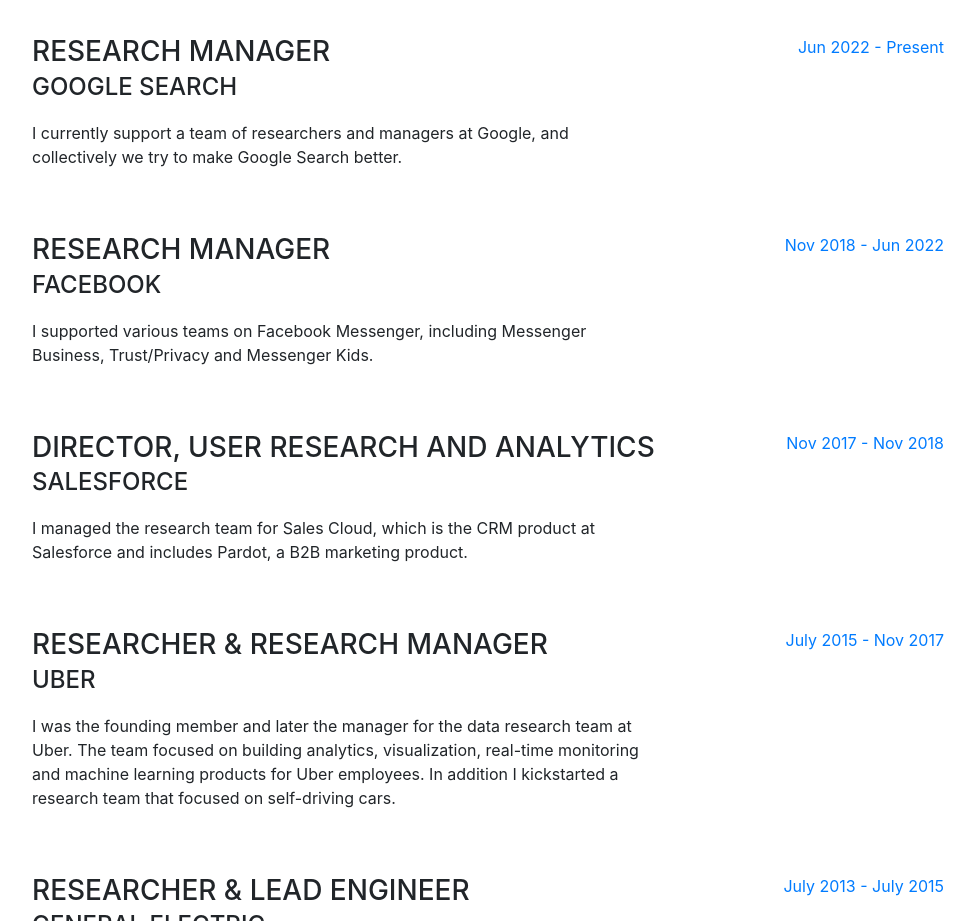
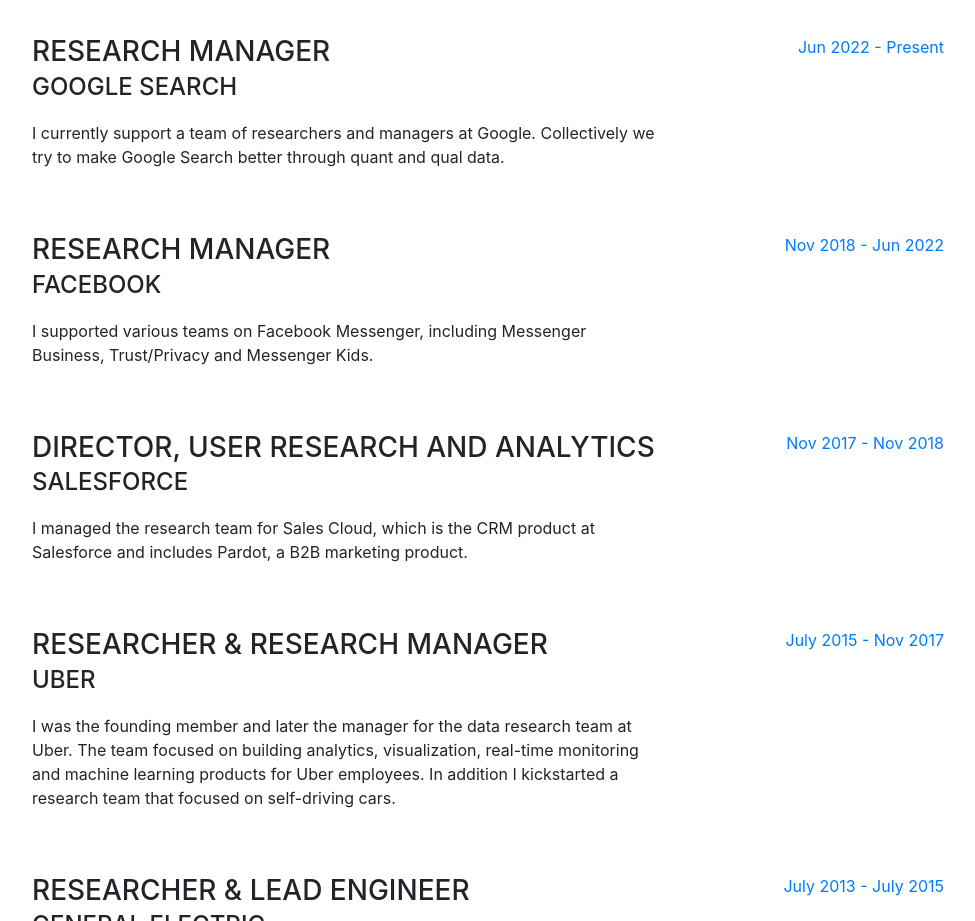
Before and after one commit to anujtewari17/anujtewari17.github.io, a website with bundled scripts: page index.html in a window 1280 px wide. Shown: the part 900-1821 px from the top of the page, without its empty margins (288-1263 px from the left). Built offline with nearby package versions, Linux system fonts and the light colour scheme; a web font is replaced by a local one.

Commit message:
Update index.html

```diff
--- a/index.html
+++ b/index.html
@@ -106,7 +106,7 @@
             <div class="resume-content mr-auto">
               <h3 class="mb-0">Research Manager</h3>
               <div class="subheading mb-3">Google Search</div>
-              <p>I currently support a team of researchers and managers at Google, and collectively we try to make Google Search better. </p>
+              <p>I currently support a team of researchers and managers at Google. Collectively we try to make Google Search better through quant and qual data. </p>
             </div>
             <div class="resume-date text-md-right">
               <span class="text-primary">Jun 2022 - Present</span>
```
